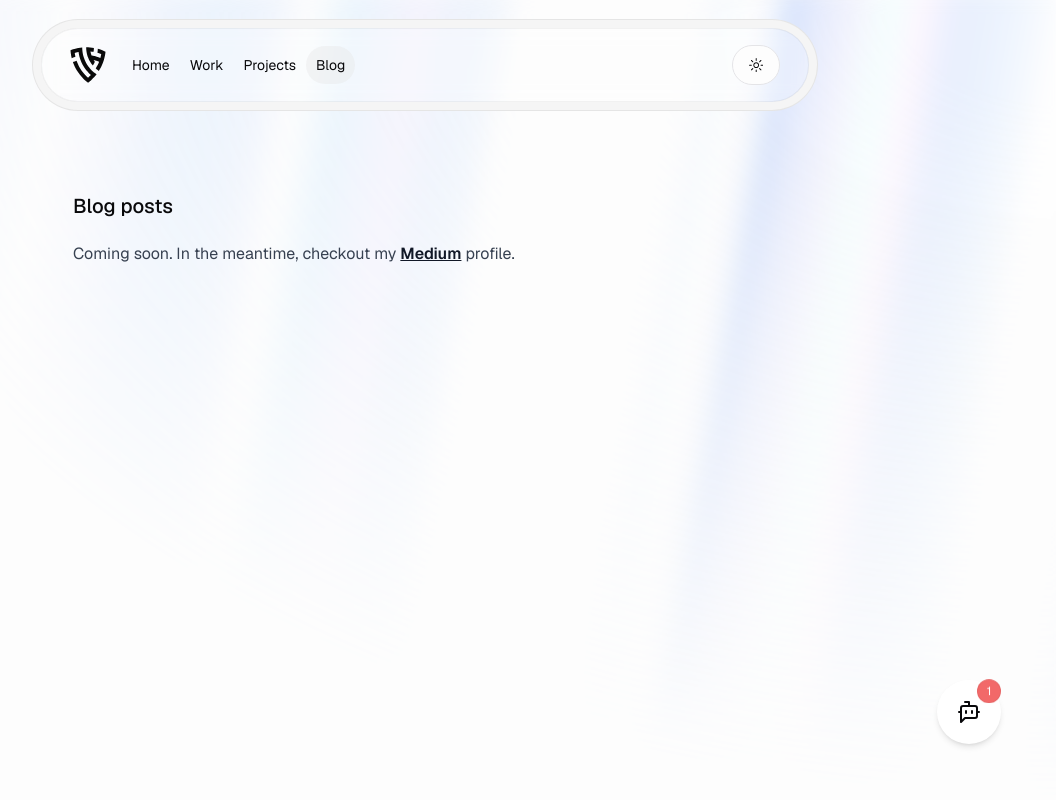
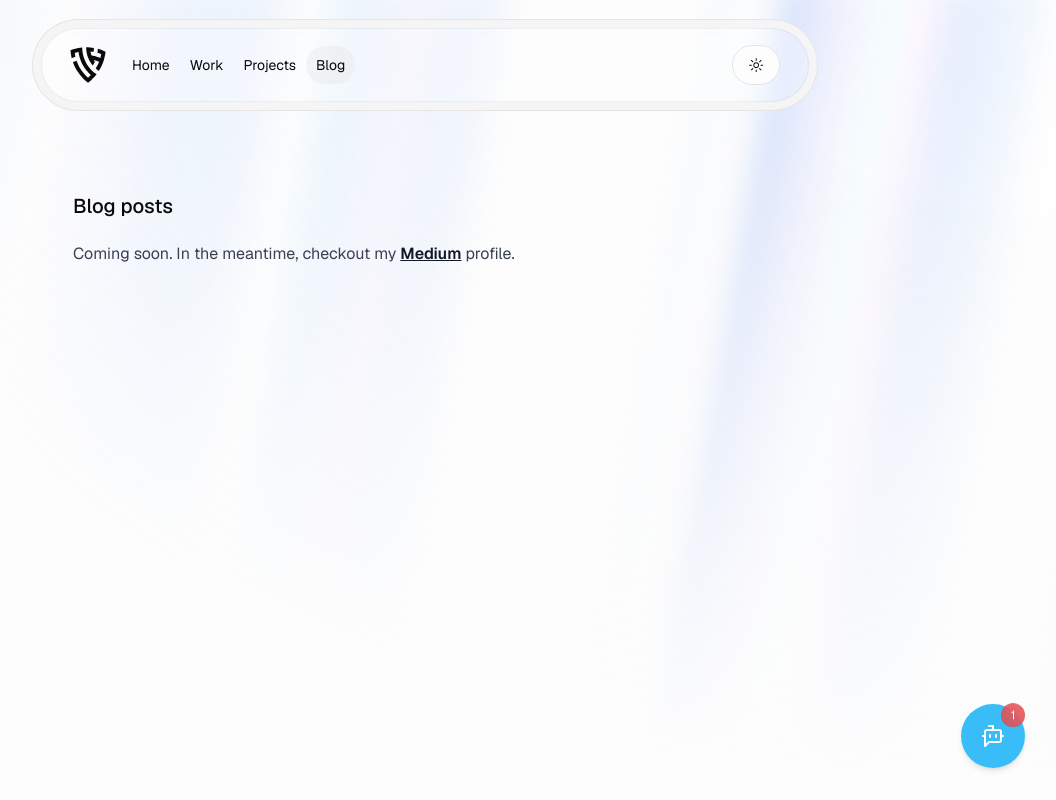
Before and after one commit to jakobhoeg/jakobhoeg.dev, a Next.js app: page /blog in a window 1280 px wide. Shown: the whole page, without its empty margins (215-1271 px from the left). Built offline with nearby package versions, Linux system fonts and the light colour scheme.

Commit message:
fix: styling

```diff
--- a/src/components/chat/chat-bubble.tsx
+++ b/src/components/chat/chat-bubble.tsx
@@ -24,7 +24,7 @@ export default function ChatBubble() {
   return (
     <AnimatePresence>
       <div
-        className={`fixed ${showChat ? 'bottom-0 right-0' : 'bottom-3 right-3'}  z-[40] rounded-full md:bottom-14 md:right-16 md:max-h-full`}
+        className={`fixed ${showChat ? 'bottom-0 right-0' : 'bottom-3 right-3'}  z-[40] rounded-full md:bottom-8 md:right-10 md:max-h-full`}
       >
         {showChat ? (
           <motion.div
@@ -61,10 +61,10 @@ export default function ChatBubble() {
                 bounce: 0.05,
               },
             }}
-            className="flex h-16 w-16 cursor-pointer items-center justify-center rounded-full bg-white shadow-md dark:bg-card"
+            className="flex h-16 w-16 cursor-pointer items-center justify-center rounded-full bg-sky-400 shadow-md dark:bg-neutral-700 "
             onClick={handleClick}
           >
-            <BotMessageSquare className="relative h-6 w-6" />
+            <BotMessageSquare className="relative h-6 w-6 text-white" />
             {unreadMessages > 0 && (
               <div className="absolute right-0 top-0 flex h-6 w-6 animate-bounce items-center justify-center rounded-full border border-zinc-900 border-opacity-5 bg-red-500/80 backdrop-blur">
                 <p className="text-xs text-white">
--- a/src/components/chat/form.tsx
+++ b/src/components/chat/form.tsx
@@ -20,7 +20,7 @@ const Form = ({ inputProps, buttonProps, onSubmit }: Props, ref: any) => {
         {...inputProps}
         className={cx(
           'h-10 flex-1 rounded-xl pl-4 pr-12 transition md:h-12',
-          'border border-neutral-400 text-sm dark:border-neutral-600',
+          'border border-neutral-400 text-sm dark:border-neutral-600 dark:bg-neutral-900',
           'disabled:bg-neutral-100 dark:disabled:bg-neutral-800',
           inputProps.className,
         )}
```
